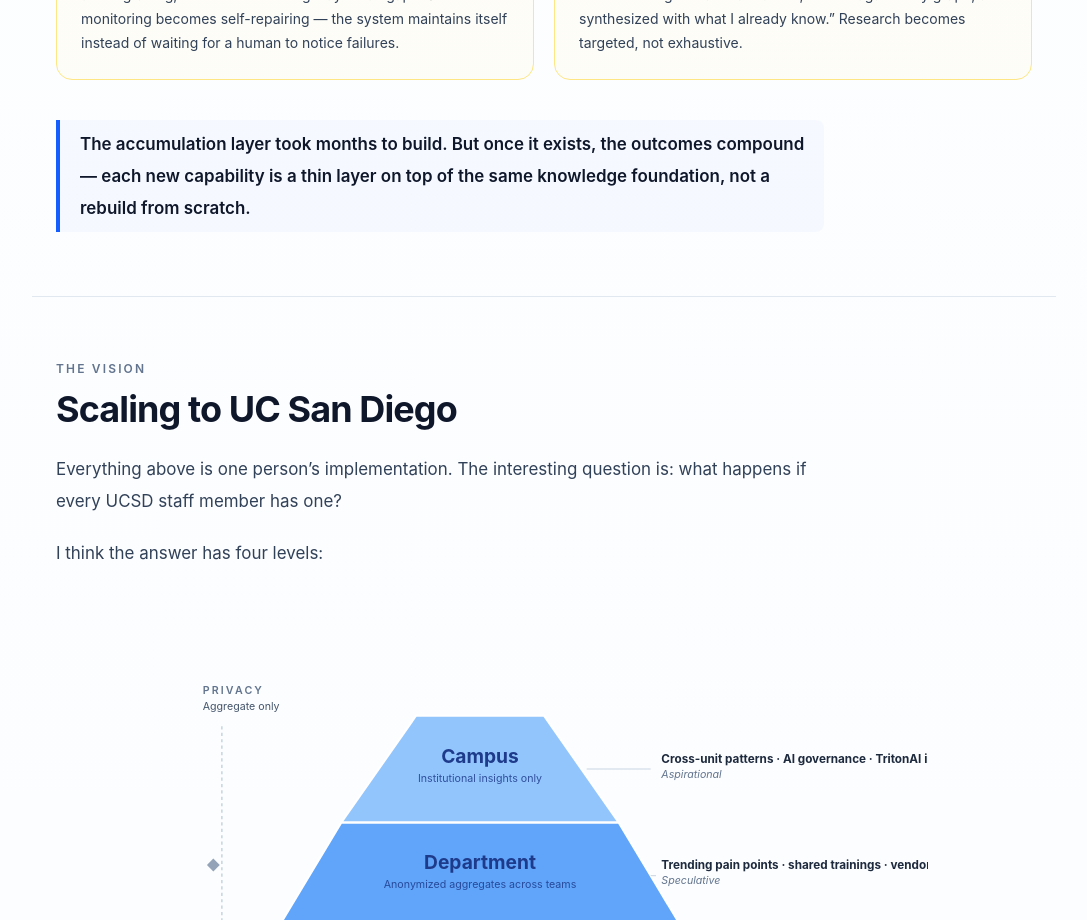
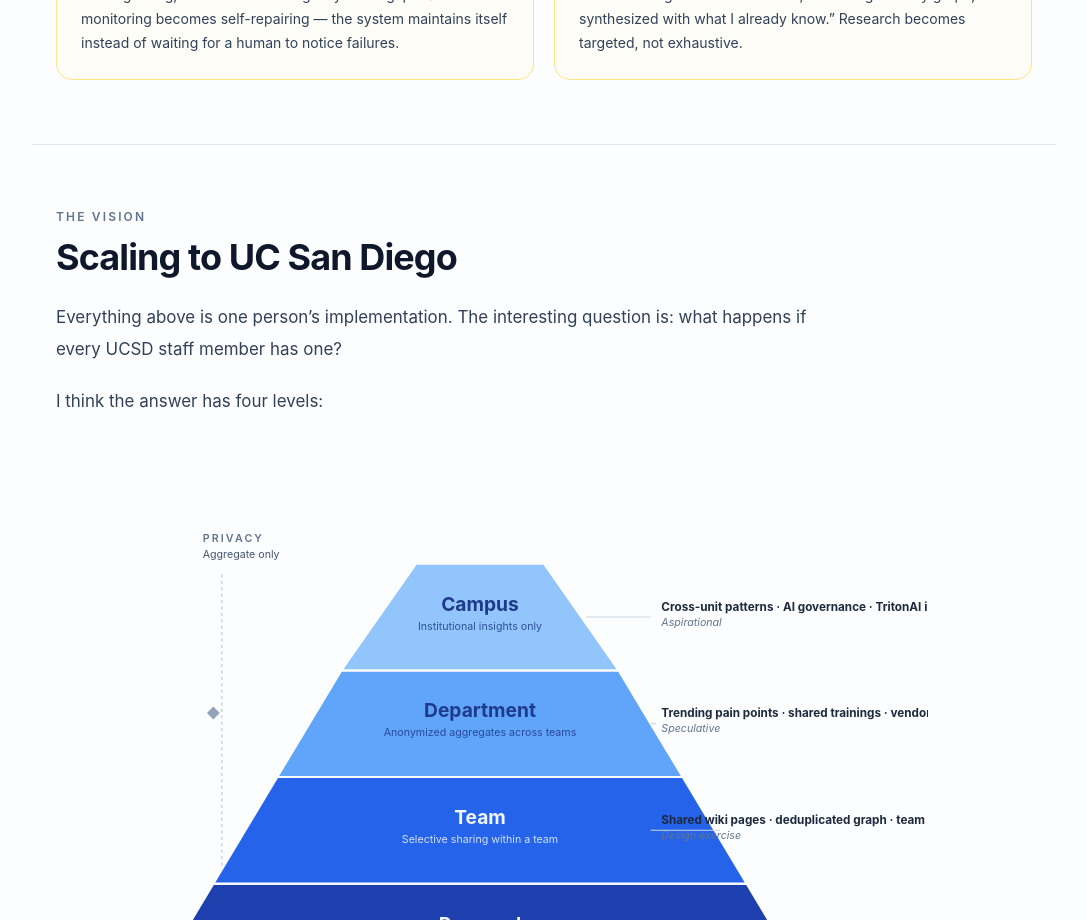
Before and after one commit to bpollak/brettpollak-website, a Next.js app: page /ai-agent-architecture in a window 1280 px wide. Shown: the part 9280-10200 px from the top of the page, without its empty margins (96-1183 px from the left). Built offline with nearby package versions, Linux system fonts and the light colour scheme.

Commit message:
chore(ai-agent-architecture): remove closing pull quote from Outcomes section

```diff
--- a/app/ai-agent-architecture/page.tsx
+++ b/app/ai-agent-architecture/page.tsx
@@ -541,13 +541,6 @@ export default function AiAgentArchitecturePage() {
           </div>
         </div>
 
-        <div className="text-slate-700 text-[1.06rem] leading-8 mt-10 max-w-3xl">
-          <p className="border-l-4 border-blue-600 pl-5 py-2 bg-blue-50/50 rounded-r-lg text-slate-900 font-semibold">
-            The accumulation layer took months to build. But once it exists, the outcomes
-            compound &mdash; each new capability is a thin layer on top of the same knowledge
-            foundation, not a rebuild from scratch.
-          </p>
-        </div>
       </section>
 
       {/* ======================================================================
```
